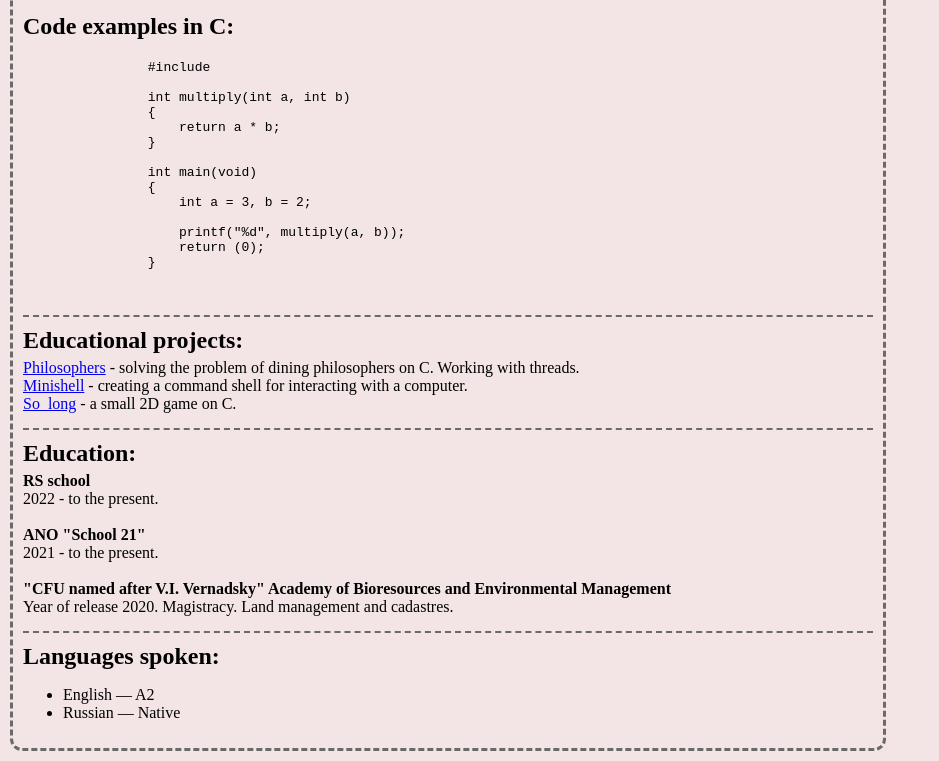
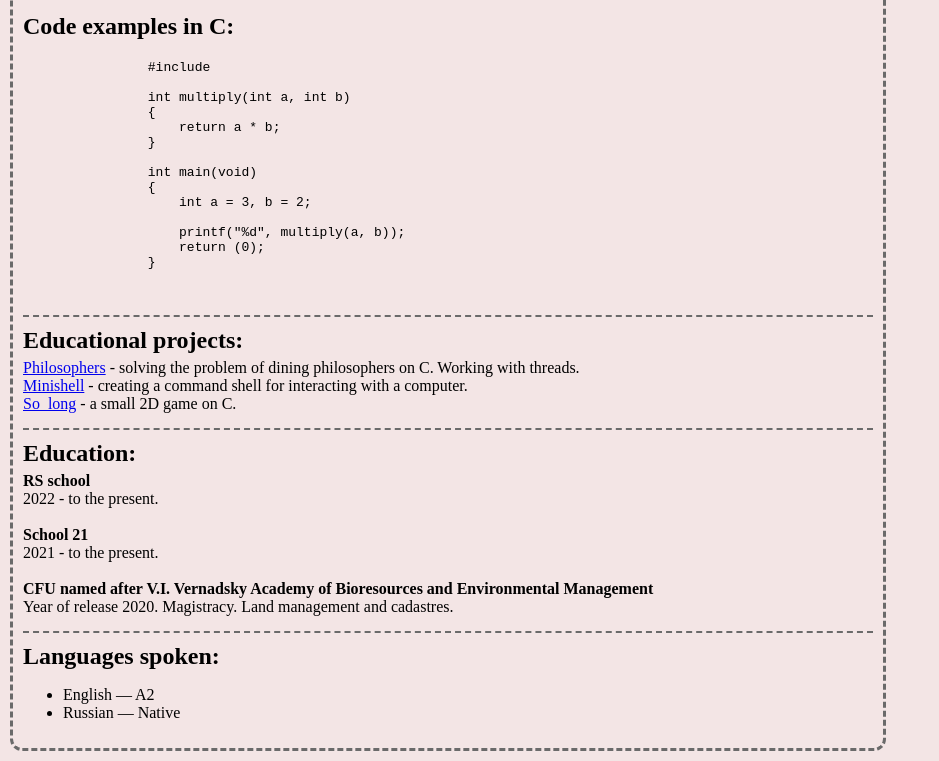
Before and after one commit to malinirs/rsschool-cv, a plain HTML site: page index.html in a window 1280 px wide. Shown: the part 836-1597 px from the top of the page, without its empty margins (0-939 px from the left). Drawn offline with Linux system fonts and the light colour scheme.

Commit message:
feat: remove quotes

```diff
--- a/index.html
+++ b/index.html
@@ -72,10 +72,10 @@
             <b>RS school</b><br>
             2022 - to the present.<br>
             <br>
-            <b>ANO "School 21"</b><br>
+            <b>School 21</b><br>
             2021 - to the present.<br>
             <br>
-            <b>"CFU named after V.I. Vernadsky" Academy of Bioresources and Environmental Management</b><br>
+            <b>CFU named after V.I. Vernadsky Academy of Bioresources and Environmental Management</b><br>
             Year of release 2020. Magistracy. Land management and cadastres.
         </p>
 
```
